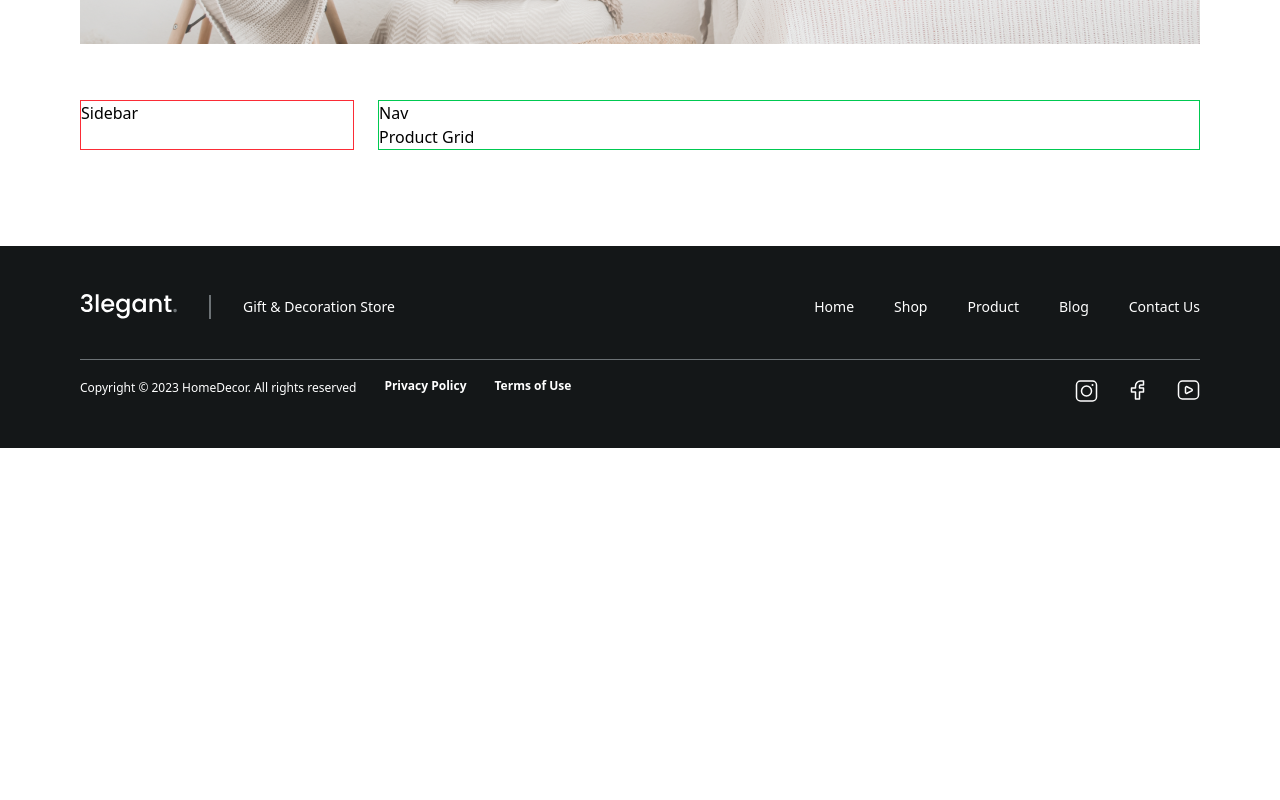
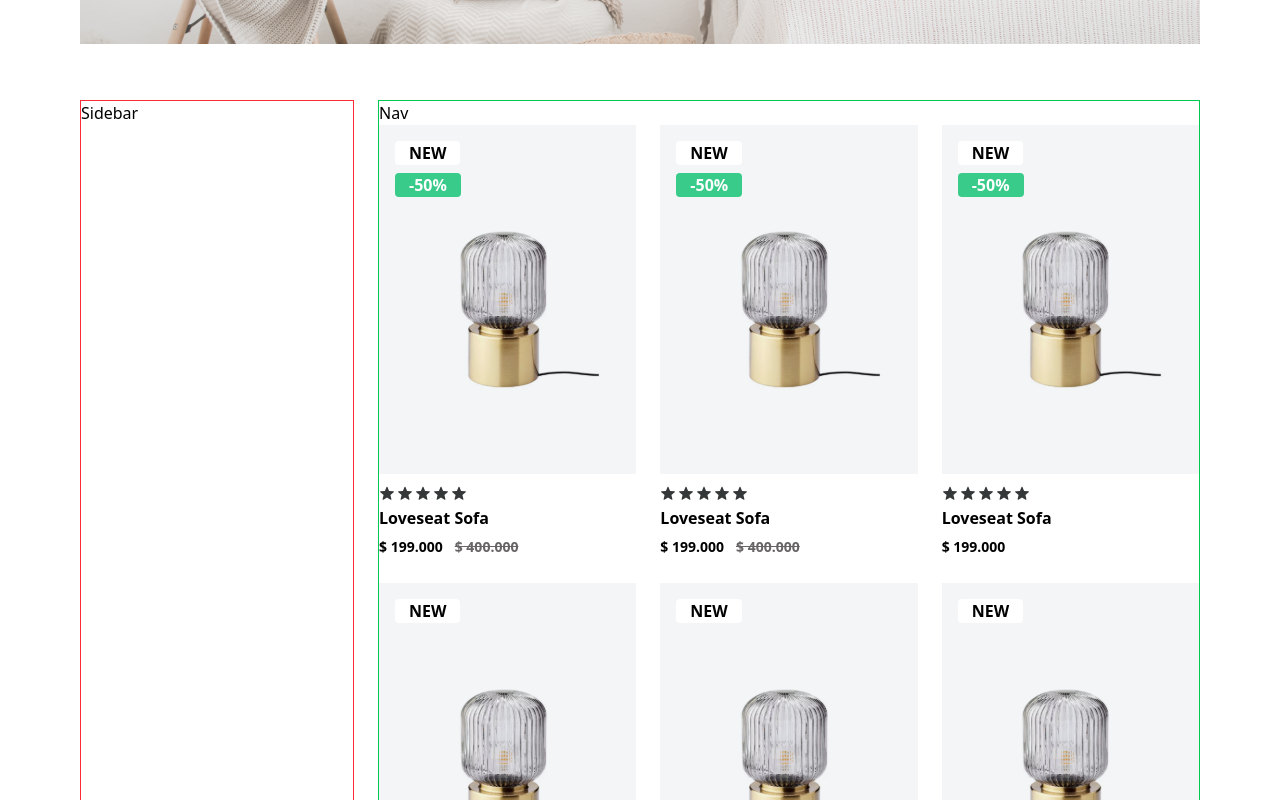
Before and after one commit to FullStack-Bootcamp-N14/uz-luxury-furniture, a React (Vite) app: page /shop in a window 1280 px wide. Shown: the part 720-1520 px from the top of the page. Before the commit the page ends 1168 px from the top, so only its background shows below. Built offline with nearby package versions, Linux system fonts and the light colour scheme.

Commit message:
Fixed some errors

```diff
--- a/src/components/main/Header.jsx
+++ b/src/components/main/Header.jsx
@@ -43,24 +43,28 @@ const Header = () => {
           style={open ? { left: "0px" } : { left: "-100%" }}
         >
           <NavLink
+            onClick={() => setOpen(false)}
             to="/"
             className="hover:text-black text-2xl lg:text-base lg:text-[#6C7275] duration-200"
           >
             Home
           </NavLink>
           <NavLink
+            onClick={() => setOpen(false)}
             to="/shop"
             className="hover:text-black text-2xl lg:text-base lg:text-[#6C7275] duration-200"
           >
             Shop
           </NavLink>
           <NavLink
-            to="/product"
+            onClick={() => setOpen(false)}
+            to="/products/1"
             className="hover:text-black text-2xl lg:text-base lg:text-[#6C7275] duration-200"
           >
             Product
           </NavLink>
           <NavLink
+            onClick={() => setOpen(false)}
             to="/contact"
             className="hover:text-black text-2xl lg:text-base lg:text-[#6C7275] duration-200"
           >
--- a/src/components/main/ProductCard.jsx
+++ b/src/components/main/ProductCard.jsx
@@ -10,11 +10,11 @@ export const ProductCard = ({
 }) => {
   return (
     <div>
-      <div className="relative ">
+      <div className="relative">
         <img
           src={img}
           alt=""
-          className="w-[231px] h-[308px] object-cover xl:w-[262px] xl:h-[349px]"
+          className="w-full object-cover  h-[308px] xl:h-[349px]"
         />
         <span className=" absolute py-[4px] px-[14px] top-[16px] left-[16px] bg-[#fff] rounded-[4px]  ">
           <p className="font-bold text-[16px] leading-[100%] text-[#000] text-center">
--- a/src/pages/Product/components/product-detail/product-detail.jsx
+++ b/src/pages/Product/components/product-detail/product-detail.jsx
@@ -44,6 +44,7 @@ export const ProductDetail = () => {
                   (item, index) =>
                     index !== 0 ? (
                       <img
+                        key={index + Math.random()}
                         src={item}
                         alt=""
                         className="w-full h-full object-cover"
--- a/src/pages/Shop/components/product-grid/product-grid.jsx
+++ b/src/pages/Shop/components/product-grid/product-grid.jsx
@@ -1,5 +1,21 @@
+import { ProductCard } from "@/components/main/ProductCard";
+import { ProductData } from "@/pages/Home/data/data.js";
+
 const ProductGrid = () => {
-  return <section>Product Grid</section>;
+  return (
+    <section className="grid grid-cols-3 gap-6">
+      {ProductData.map((item) => (
+        <ProductCard
+          key={item.id}
+          img={item.img}
+          title={item.title}
+          price={item.price}
+          old_price={item.old_price}
+          skidka={item.skidka}
+        />
+      ))}
+    </section>
+  );
 };
 
 export default ProductGrid;
```
